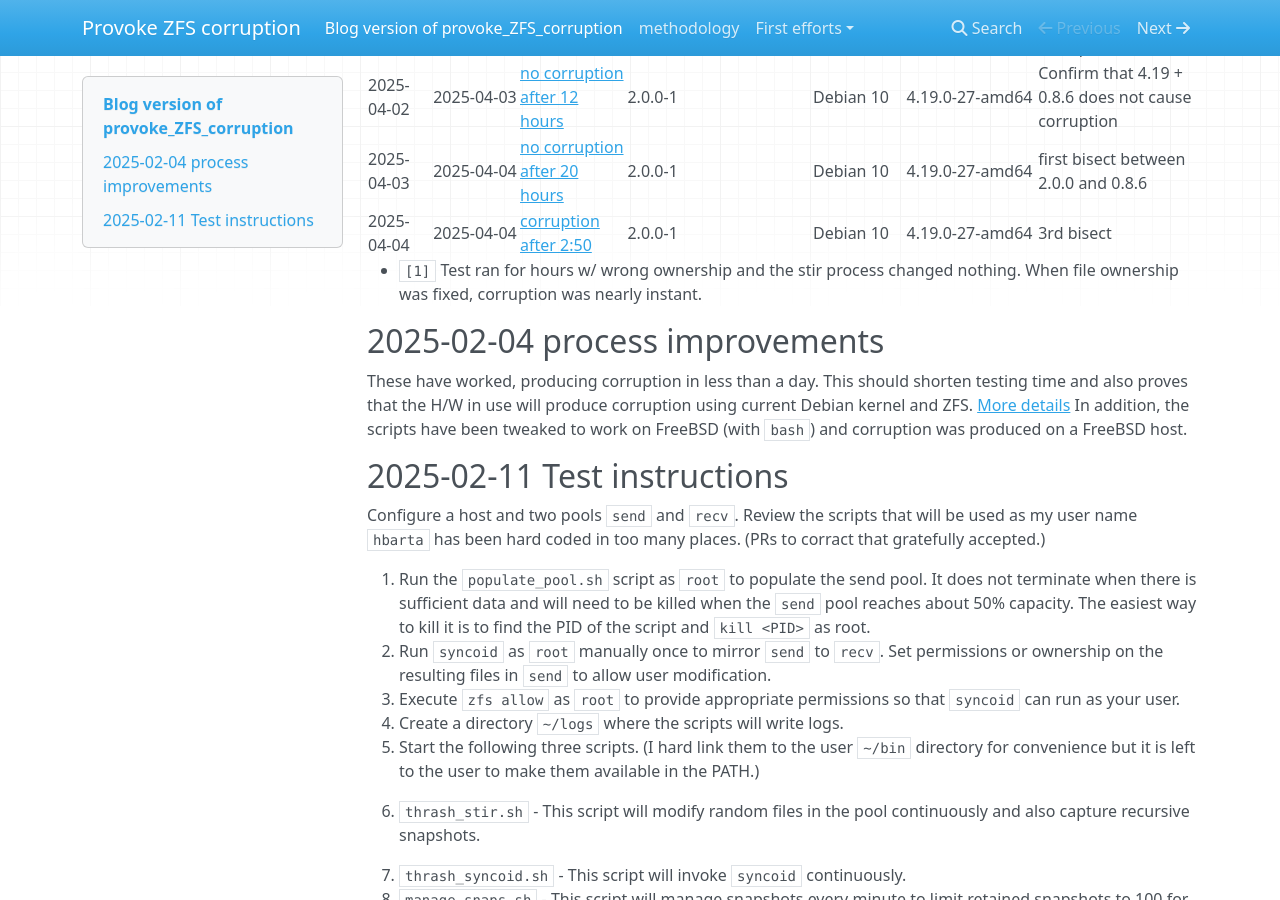
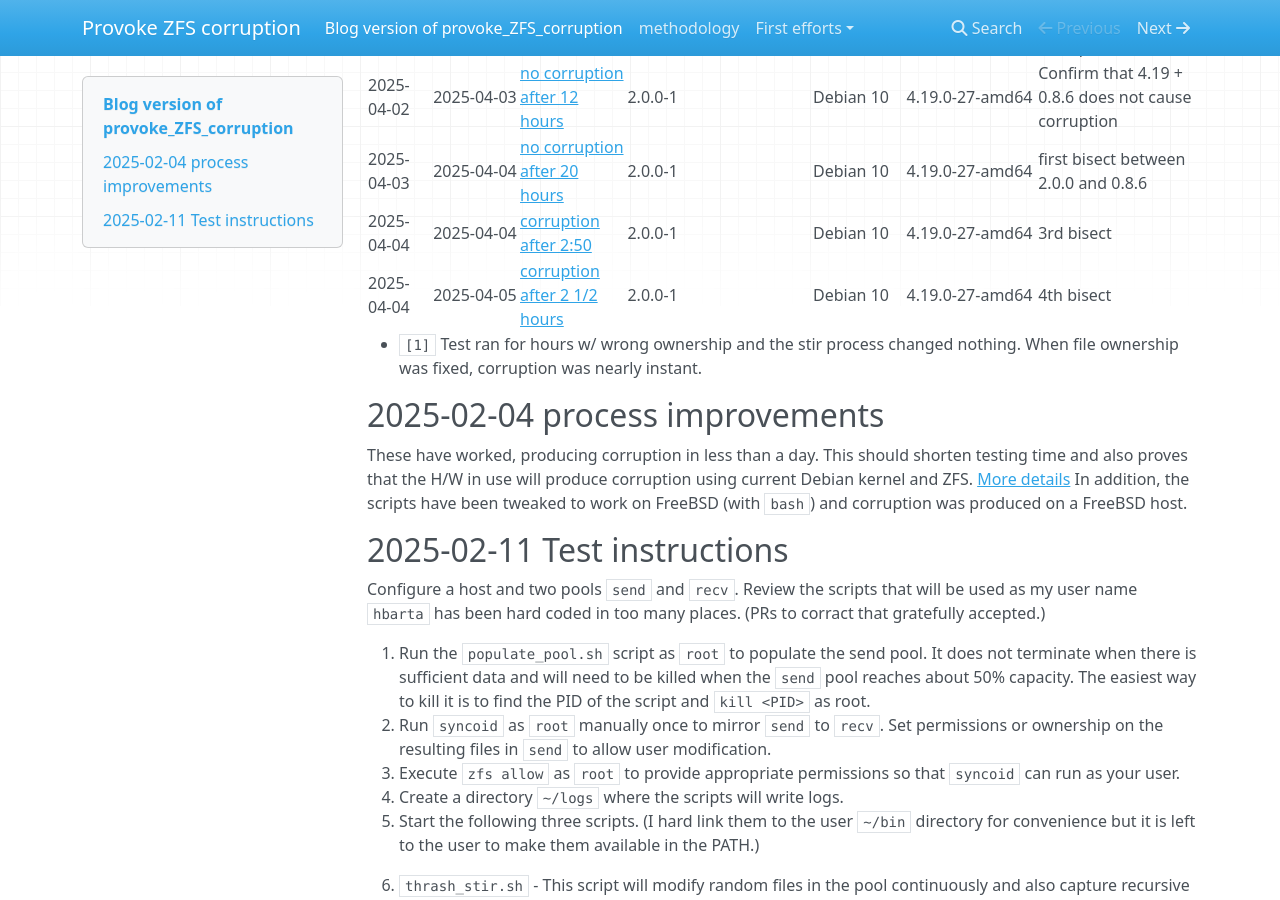
Before and after one commit to HankB/provoke_ZFS_corruption, an MkDocs documentation site: the page built from docs/index.md, in a window 1280 px wide and 900 px high, scrolled down 948 px. Built offline with MkDocs 1.6.1, drawn with Linux system fonts in a browser that asks for light colours; nearby versions of some CDN libraries.

Commit message:
4th bisect: corruption

```diff
--- a/docs/index.md
+++ b/docs/index.md
@@ -24,6 +24,7 @@
 |2025-04-02|2025-04-03|[no corruption after 12 hours](./tests/2025-04-02_Linux_Buster_4.19_bisect_0.8.6_2.0.0_good/results.md)|2.0.0-1|Debian 10|4.19.0-27-amd64|Confirm that 4.19 + 0.8.6 does not cause corruption|
 |2025-04-03|2025-04-04|[no corruption after 20 hours](./tests/2025-04-02_Linux_Buster_4.19_bisect_0.8.6_2.0.0_bisect_01/results.md)|2.0.0-1|Debian 10|4.19.0-27-amd64|first bisect between 2.0.0 and 0.8.6|
 |2025-04-04|2025-04-04|[corruption after 2:50](./tests/2025-04-04_Linux_Buster_4.19_bisect_0.8.6_2.0.0_bisect_03/results.md)|2.0.0-1|Debian 10|4.19.0-27-amd64|3rd bisect|
+|2025-04-04|2025-04-05|[corruption after 2 1/2 hours](./tests/2025-04-04_Linux_Buster_4.19_bisect_0.8.6_2.0.0_bisect_04/results.md)|2.0.0-1|Debian 10|4.19.0-27-amd64|4th bisect|
 
 * `[1]` Test ran for hours w/ wrong ownership and the stir process changed nothing. When file ownership was fixed, corruption was nearly instant.
 
```
Also changed, not shown: 3 other files.
